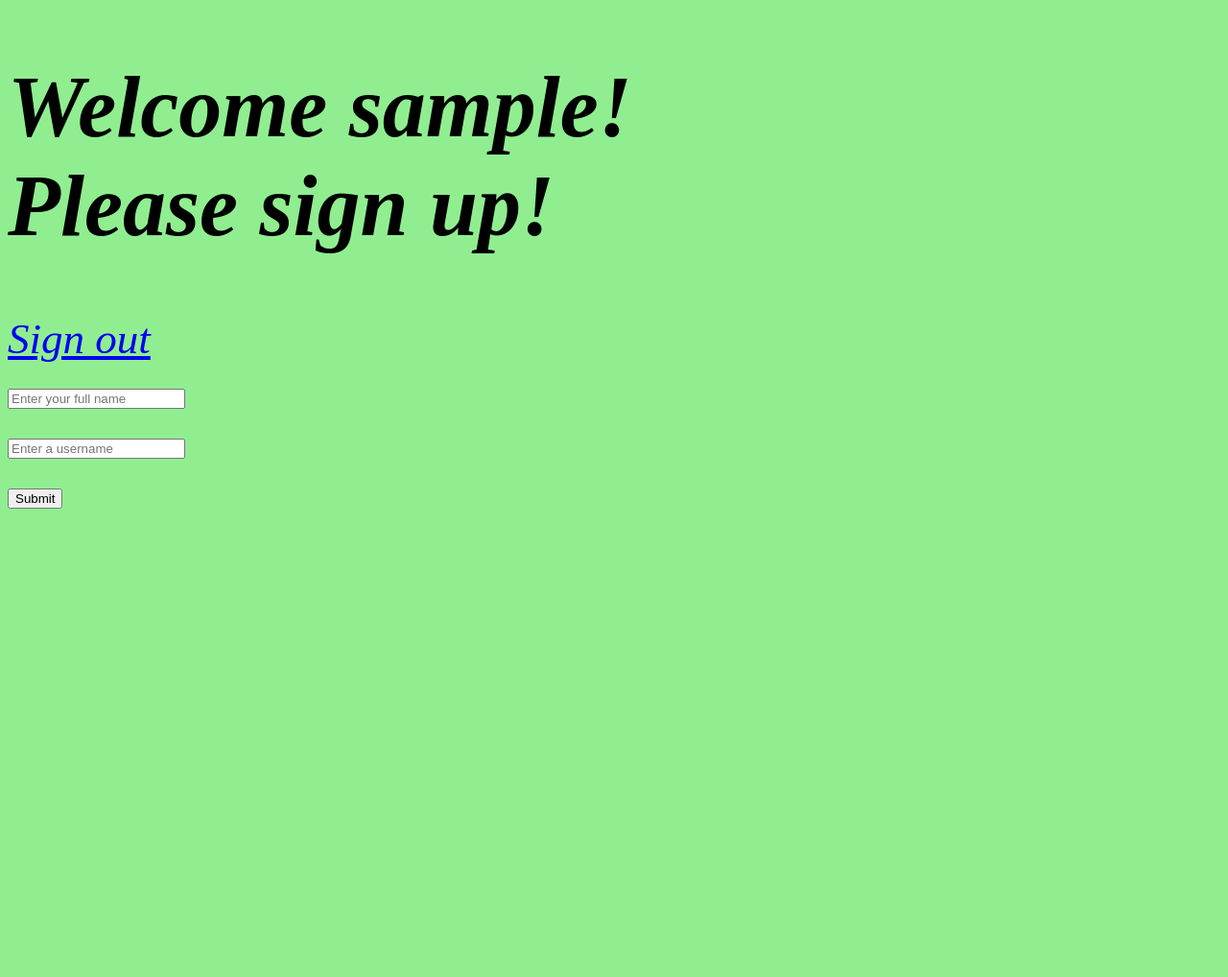
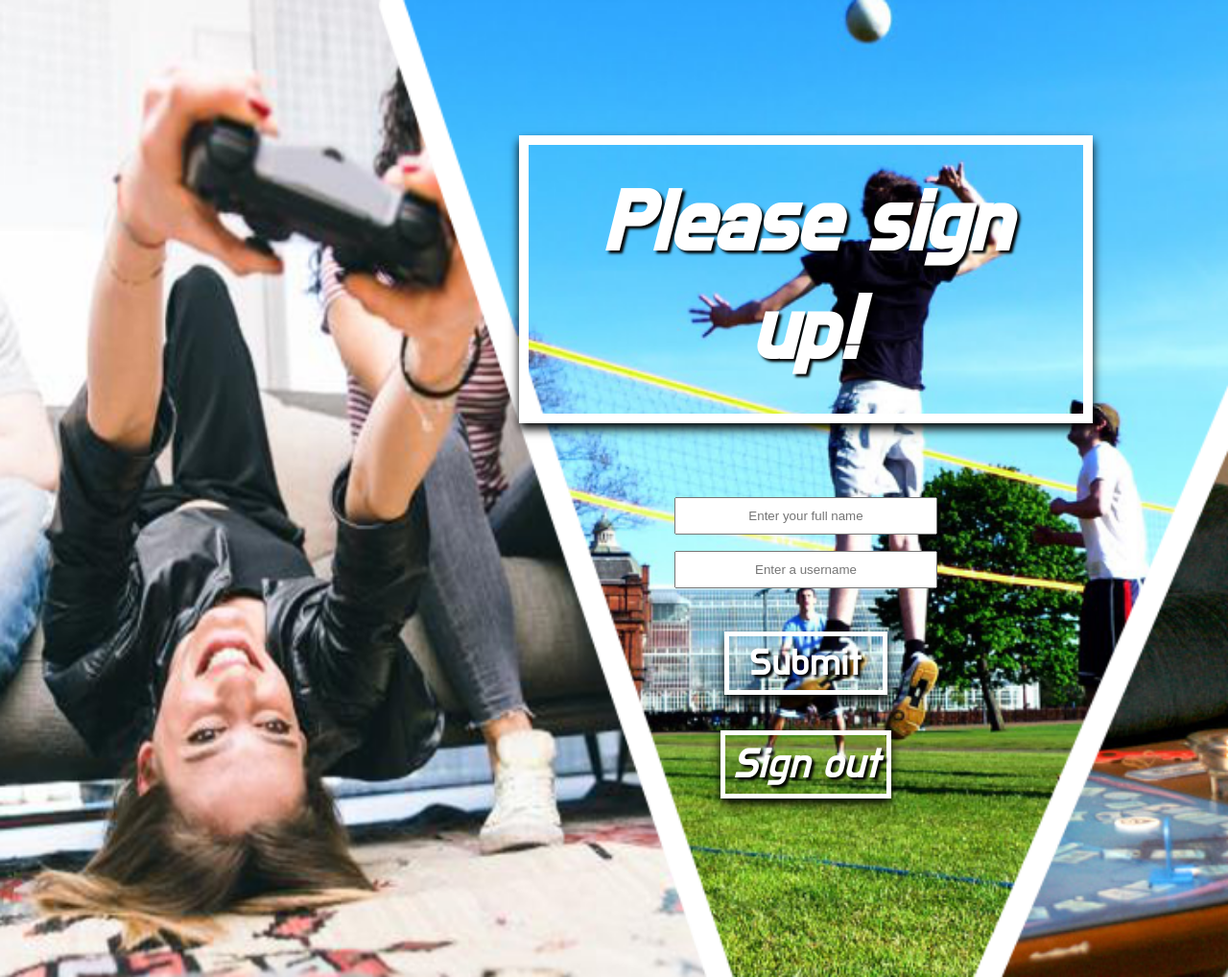
Before and after one commit to stesfu/recreation_nation, a Python web app: template templates/new_user.html in a window 1280 px wide. Shown: the whole page at 96% size. Run offline with Jinja, Linux system fonts and the light colour scheme; the template is opened without the code that fills it: most values are stand-ins (such as "Sample title", 1, 10 or a date in 2020).

Commit message:
styled the sign up page

```diff
--- a/styles/new_user.css
+++ b/styles/new_user.css
@@ -1,12 +1,61 @@
 div{
   size: 200px;
   font-family: 'Do Hyeon';
-  src: local('Do Hyeon Regular'), local('DoHyeon-Regular'), url(https://fonts.gstatic.com/s/dohyeon/v4/TwMN-I8CRRU2zM86HFEyZwCH_qWn1D1aD-iarMAYM6JZjg_GA1OtNH6MzgdxVjQYKOgazaM9x794.0.woff2) format('woff2');
+  text-shadow: 3px 3px 3px black;
+  color: white;
   unicode-range: U+f9ca-fa0b, U+ff03-ff05, U+ff07, U+ff0a-ff0b, U+ff0d-ff19, U+ff1b, U+ff1d, U+ff20-ff5b, U+ff5d, U+ffe0-ffe3, U+ffe5-ffe6;
+  text-align: center;
   font-style: italic;
   font-size: 45px;
 }
 
 body{
-  background-color: lightgreen;
+  background-image: url("/media/signupback.png");
+  background-size: cover;
+  position: fixed;
+  background-repeat: no-repeat;
+  background-attachment: fixed;
 }
+
+a:hover {
+  color: purple;
+}
+#submit_button:hover {
+  color: purple;
+}
+a {
+    color: white;
+}
+a:link {
+    text-decoration: none;
+}
+
+#welcome{
+  border: 10px solid white;
+  box-shadow:  0 6px 10px 0 black;
+  padding: 20pt;
+}
+#name_box, #user_box{
+  width: 200pt;
+  height: 25pt;
+  text-align: center;
+}
+
+#sign_out_button{
+  border: 5px solid white;
+  padding: 6pt;
+  box-shadow:  0 6px 10px 0 black;
+}
+#submit_button{
+  border: 5px solid white;
+  color: white;
+  padding: 2pt 16pt 2pt 16pt;
+  font-size: 40px;
+  font-family: 'Do Hyeon';
+  text-shadow: 3px 3px 3px black;
+  box-shadow:  0 6px 10px 0 black;
+  background-color: inherit;
+}
+#top_row{
+  margin: 100pt 100pt 100pt 400pt;
+}
--- a/templates/layout.html
+++ b/templates/layout.html
@@ -2,7 +2,7 @@
 <html lang="en" dir="ltr">
   <head>
     <meta charset="utf-8">
-    <link rel="stylesheet" href="../static_folder/styles/login.css">
+    <!-- <link rel="stylesheet" href="../static_folder/styles/login.css"> -->
     <title>Recreation Nation</title>
   </head>
   <body>
--- a/templates/new_user.html
+++ b/templates/new_user.html
@@ -1,18 +1,19 @@
 {% extends "templates/layout.html" %}
 {% block body %}
-
+<link href="https://fonts.googleapis.com/css?family=Do+Hyeon" rel="stylesheet">
 <div id="new_user_image">
 <link href = "styles/new_user.css" rel = "stylesheet">
     <div id="top_row">
-        <h1 id="welcome">Welcome {{ nickname }}! <br> Please sign up!</h1>
-        <a id="sign_out_button" href="{{ logout_url }}"><span>Sign out</span></a>
+        <h1 id="welcome">Please sign up! </h1>
         <form method="post" action="/welcome">
-            <input class="input_text" type="text" name="name" placeholder="Enter your full name">
+            <input id="name_box" class="input_text" type="text" name="name" placeholder="Enter your full name">
             <br>
-            <input class="input_text" type="text" name="username" placeholder="Enter a username">
+            <input id="user_box" class="input_text" type="text" name="username" placeholder="Enter a username">
             <br>
+              <p>     <p>
             <button id="submit_button" type="submit"><span>Submit</span></button>
         </form>
+        <a id="sign_out_button" href="{{ logout_url }}"><span>Sign out</span></a>
     </div>
 </div>
 {% endblock %}
```
Also changed, not shown: media/signupback.png (added).
